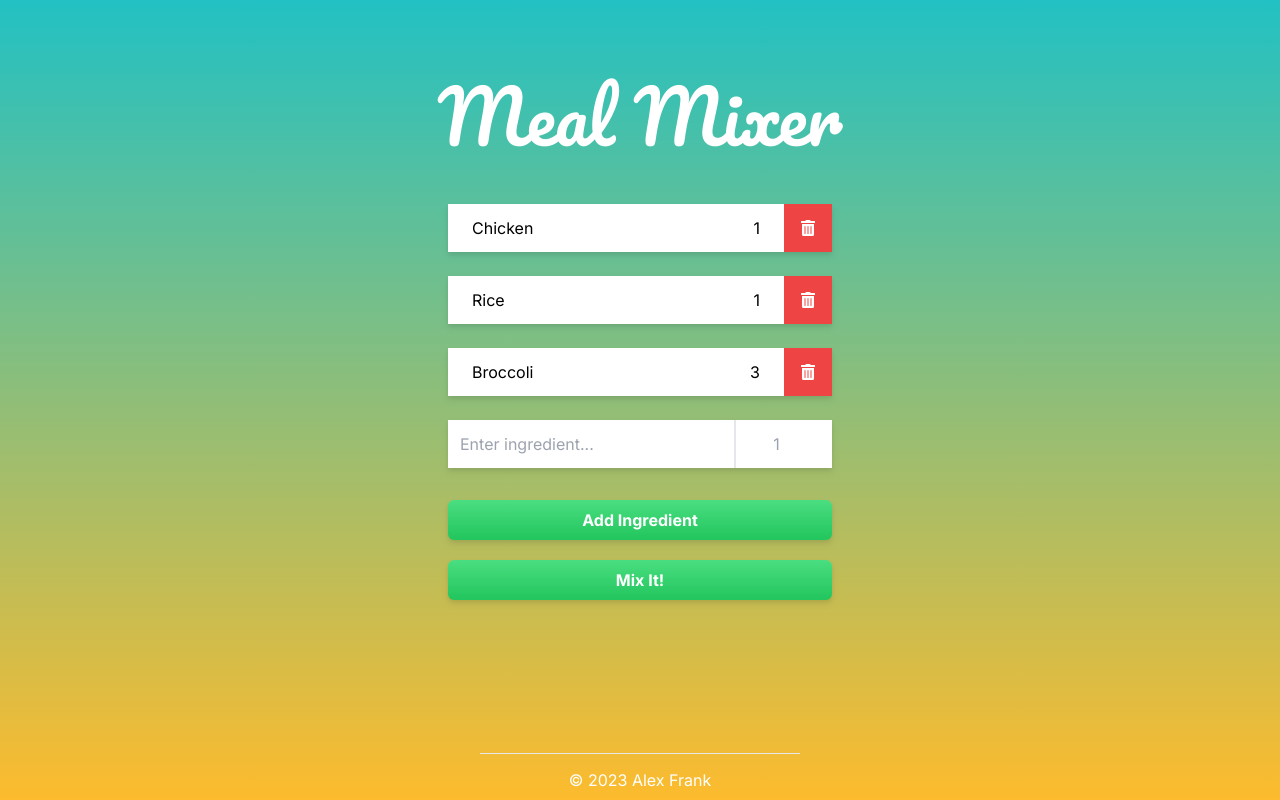
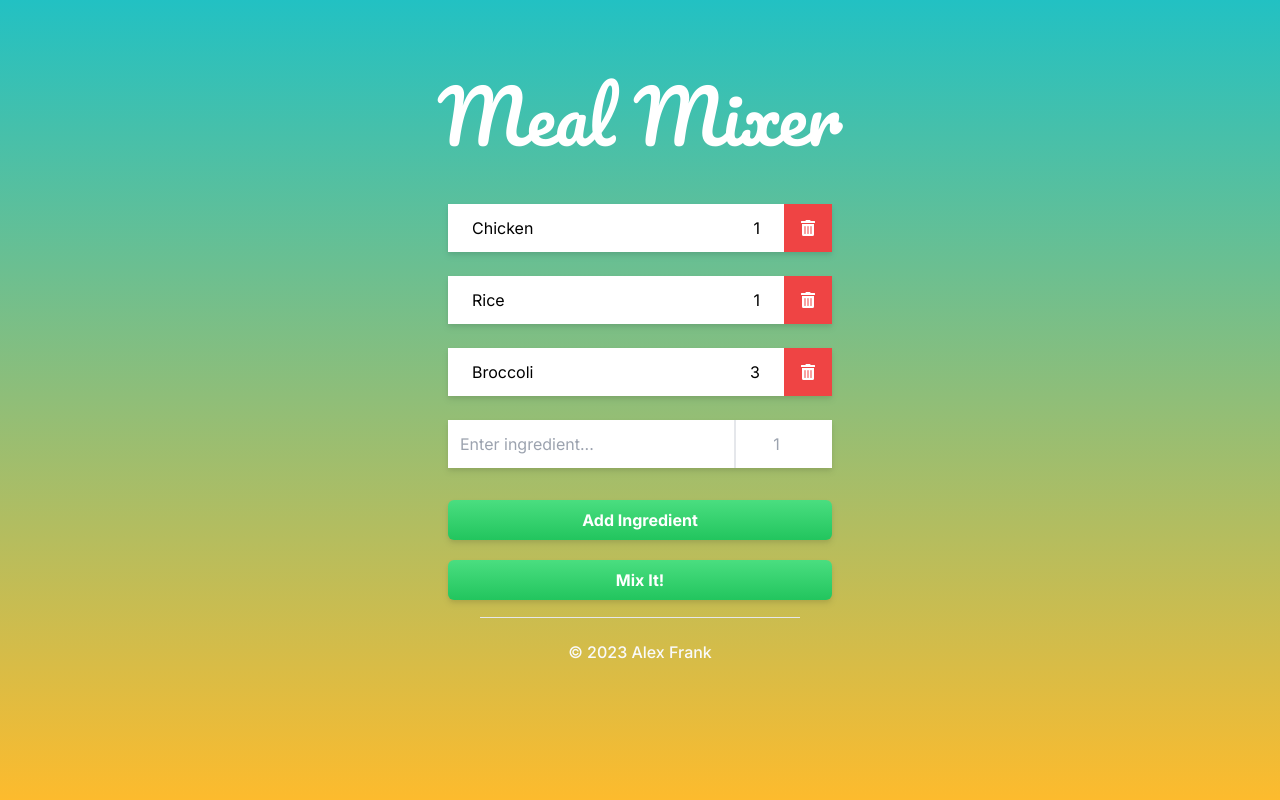
Before and after one commit to alexfrankcodes/meal-mixer, a Next.js app: page / in a window 1280 px wide. Built offline with nearby package versions, Linux system fonts and the light colour scheme.

Commit message:
fix: Making footer go to bottom of page

```diff
--- a/app/components/IngredientForm.tsx
+++ b/app/components/IngredientForm.tsx
@@ -16,7 +16,7 @@ export const IngredientForm = () => {
           placeholder="Enter ingredient..."
         />
         <input
-          className="p-3 focus:outline-none w-1/4 text-center"
+          className="p-3 focus:outline-none w-1/4 text-center "
           type="number"
           placeholder="1"
           min={1}
--- a/app/layout.tsx
+++ b/app/layout.tsx
@@ -14,18 +14,16 @@ export default function RootLayout({
   children: React.ReactNode;
 }) {
   return (
-    <html lang="en">
-      <body
-        className={`${inter.className} min-h-screen flex flex-col justify-between`}
-      >
-        {children}
-        <footer className="text-center">
-          <div>
-            <hr className="w-80 inline-block" />
-          </div>
-          <p className="p-2">&copy; 2023 Alex Frank</p>
-        </footer>
-      </body>
+    <html lang="en" className="min-h-screen flex flex-col justify-between">
+      <body className={`${inter.className}`}>{children}</body>
+      <footer className="text-center text-gray-50">
+        <div>
+          <hr className="w-80 inline-block" />
+        </div>
+        <p className="p-4 font-medium from-neutral-50">
+          &copy; 2023 Alex Frank
+        </p>
+      </footer>
     </html>
   );
 }
```
